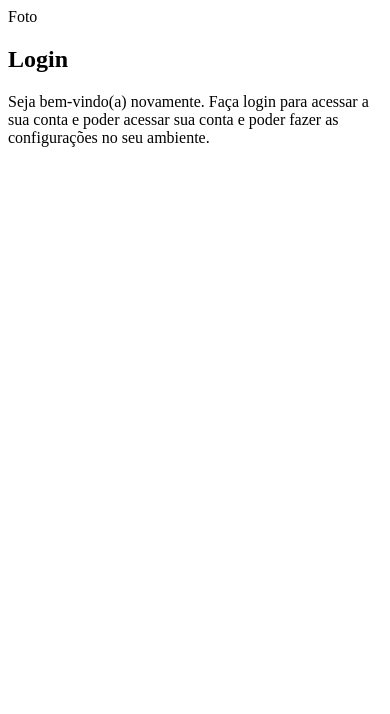
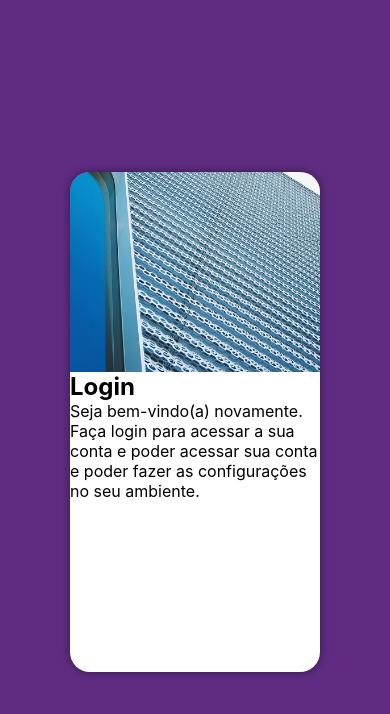
Before and after one commit to VitorGregorio98/projeto-login, a plain HTML site: page index.html in a window 390 px wide. Drawn offline with Linux system fonts and the light colour scheme.

Commit message:
mobile first

```diff
--- a/estilos/style.css
+++ b/estilos/style.css
@@ -5,3 +5,51 @@
     Verde: #49a09d
     Lilás: #5f2c82
 */
+
+* {
+    font-family: -apple-system, BlinkMacSystemFont, 'Segoe UI', Roboto, Oxygen, Ubuntu, Cantarell, 'Open Sans', 'Helvetica Neue', sans-serif;
+
+    padding: 0px;
+    margin: 0px;
+    box-sizing: border-box;
+}
+
+body,
+html {
+    background-color: #5f2c82;
+    height: 100vh;
+    width: 100vw;
+}
+
+main {
+    position: relative;
+    height: 100vh;
+    width: 100vw;
+}
+
+section#login {
+    position: absolute;
+    top: 50%;
+    left: 50%;
+    transform: translate(-50%, -50%);
+    overflow: hidden;
+
+    background-color: white;
+    width: 250px;
+    height: 500px;
+    border-radius: 20px;
+    box-shadow: 0px 0px 10px rgba(0, 0, 0, 0.450);
+}
+
+section#login > div#imagem {
+    display: block;
+    background: #5f2c82 url(../imagens/metal.jpg) no-repeat;
+    background-size: cover;
+    background-position: left bottom;
+    height: 200px;
+}
+
+section#login > div#formulario {
+    display: block;
+    padding: 10px;
+}
--- a/index.html
+++ b/index.html
@@ -10,7 +10,7 @@
     <main>
         <section id="login">
             <div id="imagem">
-                Foto
+                <!-- Aqui vai a imagem nas CSS -->
             </div>
             <div id="formulário">
                 <h1>Login</h1>
```
